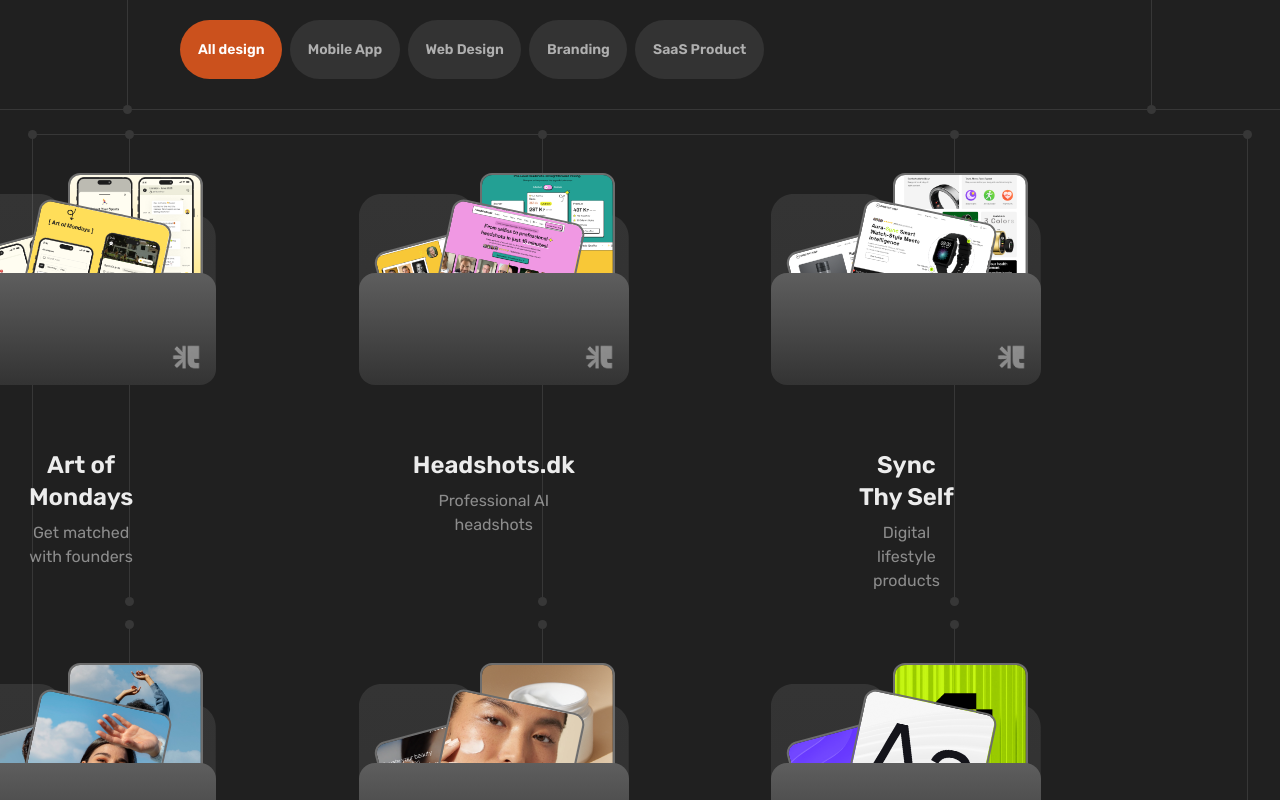
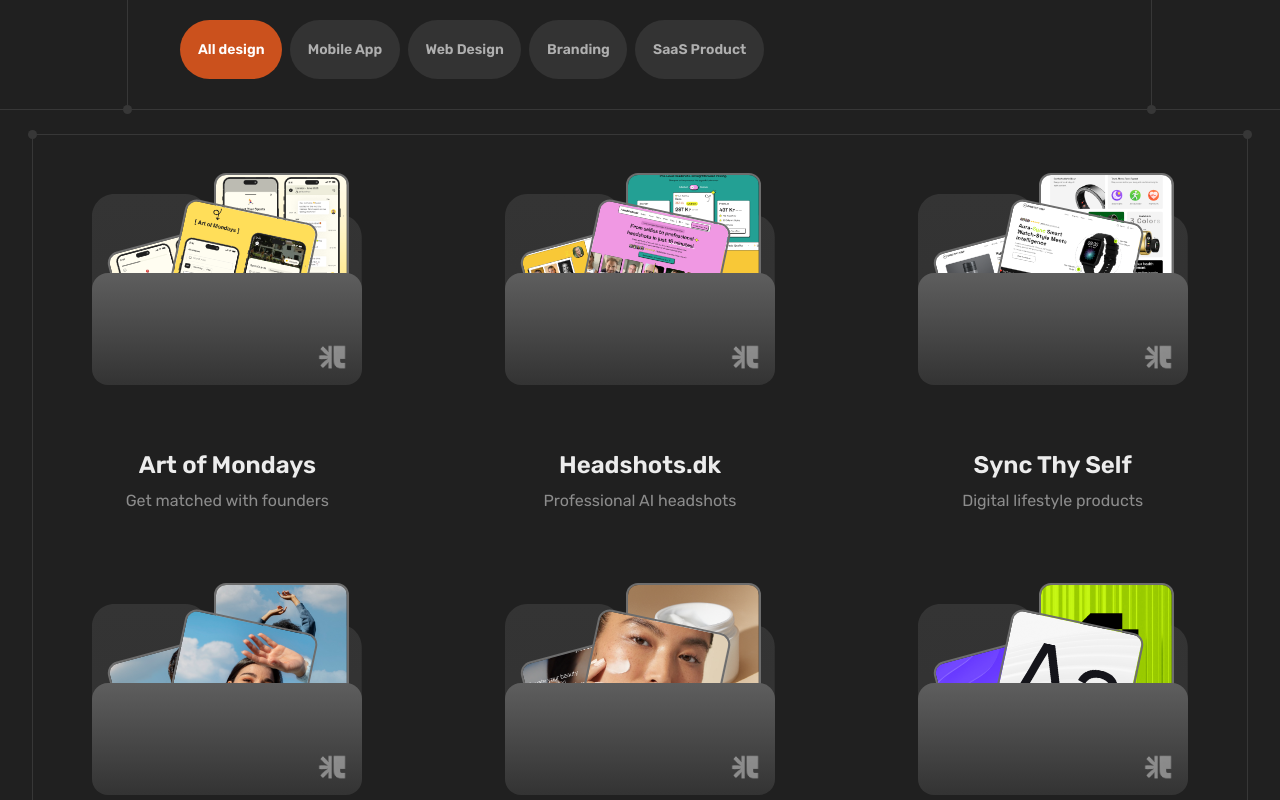
Before and after one commit to UsmanTariq786/webpioneers, a Next.js app: page /work in a window 1280 px wide. Shown: the part 440-1240 px from the top of the page. Built offline with nearby package versions, Linux system fonts and the light colour scheme.

Commit message:
layout fixed

```diff
--- a/src/app/work/mapProjects.tsx
+++ b/src/app/work/mapProjects.tsx
@@ -38,11 +38,11 @@
         <RoundCornerWrapper>
       <div className="grid grid-cols-2 xs:grid-cols-2 sm:grid-cols-2 md:grid-cols-3 gap-4 sm:gap-6">
         {filteredProjects.map((project, index) => (
-            <div
-            key={index+'234232-3s3e33r332vi334espage'}
-            style={{position:'relative',borderRight:'1px solid #373737',width:'25%'}}>
-           <div className="w-[9px] h-[9px] rounded-full bg-[#373737] absolute -right-[5px] -top-[5px]"></div>
-           <div className="w-[9px] h-[9px] rounded-full bg-[#373737] absolute -bottom-[5px] -right-[5px]"></div>
+          //   <div
+          //   key={index+'234232-3s3e33r332vi334espage'}
+          //   style={{position:'relative',borderRight:'1px solid #373737',width:'25%'}}>
+          //  <div className="w-[9px] h-[9px] rounded-full bg-[#373737] absolute -right-[5px] -top-[5px]"></div>
+          //  <div className="w-[9px] h-[9px] rounded-full bg-[#373737] absolute -bottom-[5px] -right-[5px]"></div>
 
            <FolderWorkDesignComp
             keyvalue={index}
@@ -54,7 +54,7 @@
             superCategory={project.superCategory}
             onClick={() => handleOpenModal(project.id)} // Trigger modal on click
             />
-         </div>
+        //  </div>
 
 
 
```
